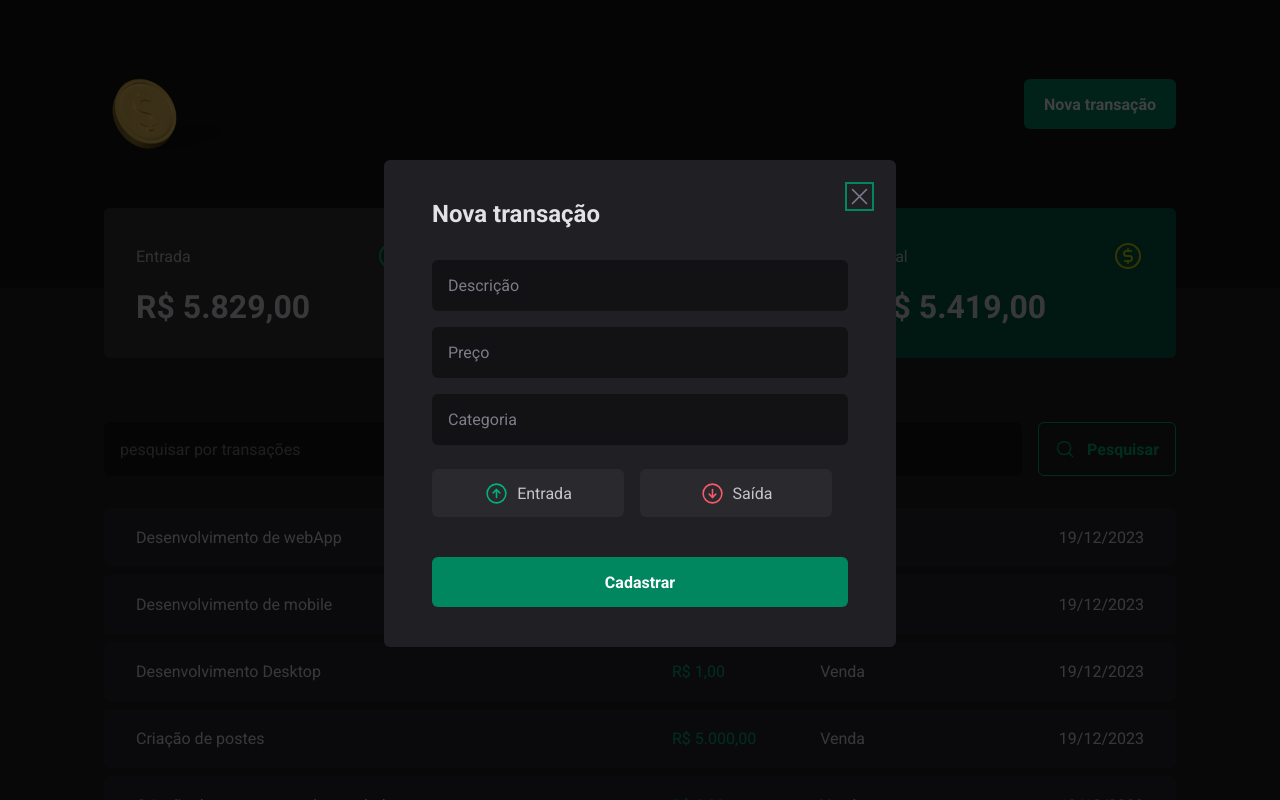
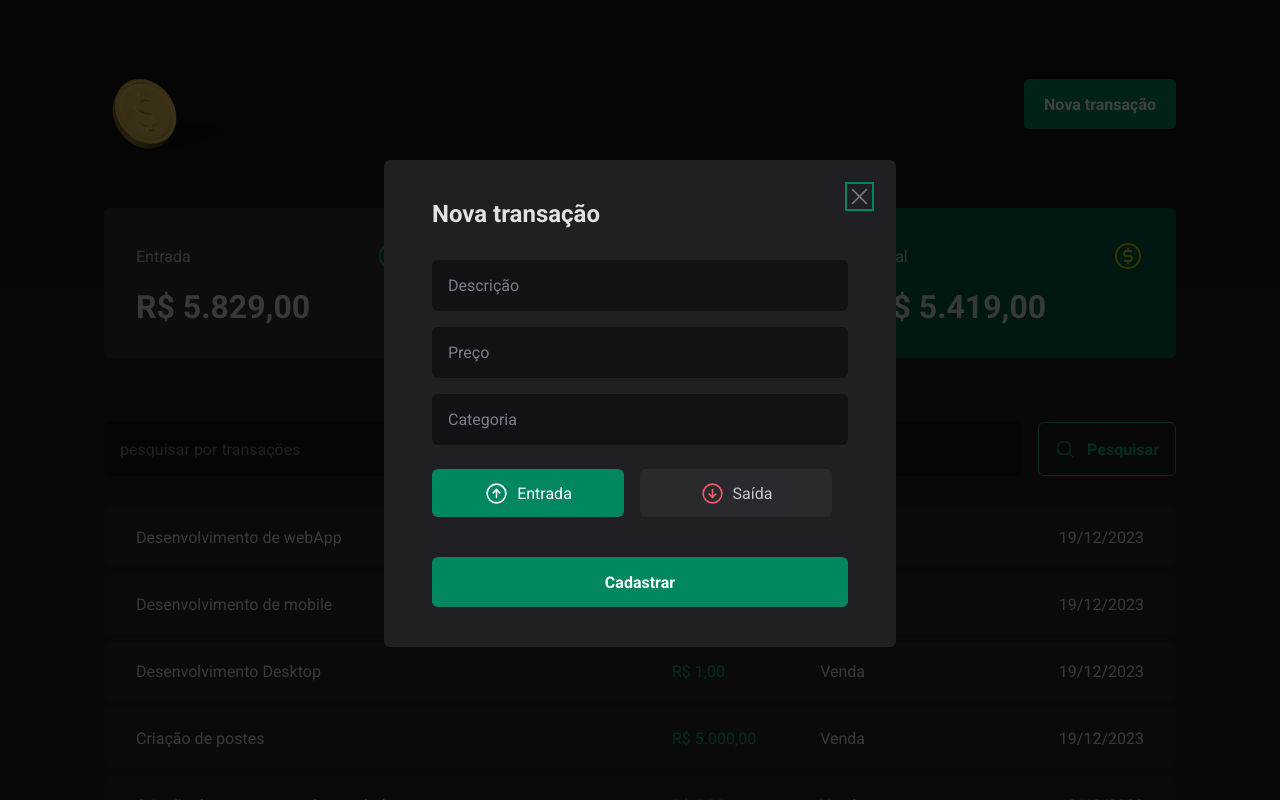
Before and after one commit to romeucajamba/Transacacoes, a React (Vite) app in the folder transacoes/: page / in a window 1280 px wide. Both pictures are taken after a click on the button "Nova transação". Shown: the top 800 px of the page. Built offline with nearby package versions, Linux system fonts and the light colour scheme; data requests are answered from the project's data file.

Commit message:
Trabalhando com conceito de controler em elementos não nativos do html

```diff
--- a/transacoes/src/components/Modal/index.tsx
+++ b/transacoes/src/components/Modal/index.tsx
@@ -2,7 +2,7 @@ import * as Dialog from '@radix-ui/react-dialog';
 import {Overlay, Content, CloseButton, TransationType, TransationTypeButton} from './styles';
 import { X, ArrowCircleUp, ArrowCircleDown } from 'phosphor-react';
 import * as z from 'zod';
-import { useForm } from 'react-hook-form';
+import { Controller, useForm } from 'react-hook-form';
 import { zodResolver } from '@hookform/resolvers/zod';
 
 const newTransationsFormSchema = z.object({
@@ -15,8 +15,11 @@ const newTransationsFormSchema = z.object({
 type NewTransationsFormInputs = z.infer<typeof newTransationsFormSchema>;
 
 export function NewTransationsModal(){
-    const {register, handleSubmit, formState: {isSubmitting}} = useForm<NewTransationsFormInputs>({
-        resolver: zodResolver(newTransationsFormSchema)
+    const {register, handleSubmit, control, formState: {isSubmitting}} = useForm<NewTransationsFormInputs>({
+        resolver: zodResolver(newTransationsFormSchema),
+        defaultValues: {
+            type: 'income',
+        }
     })
 
    async function handleCreateNewTransation(data: NewTransationsFormInputs){
@@ -52,8 +55,15 @@ export function NewTransationsModal(){
                     required
                     {...register('category')}
                     />
-
-                <TransationType>
+                {/**Trabalhando com o conceito de controler do React-hook-form quando
+                 * se trata de componente não
+                 * nativo do html e faz parte do formulario para envio de informações */}
+               <Controller
+                control={control}
+                name="type"
+                render={({field}) => {
+                    return (
+                        <TransationType onValueChange={field.onChange} value={field.value}>
                             <TransationTypeButton variant='income' value='income'>
                                 <ArrowCircleUp  size={25}/>
                                 Entrada
@@ -65,6 +75,10 @@ export function NewTransationsModal(){
                             </TransationTypeButton>
                        </TransationType>
 
+                    )
+                }}
+               />
+
                 <button type="submit" disabled={isSubmitting}>Cadastrar</button>
             </form>
 
```
Lines whose indentation alone changed are shown as unchanged.
